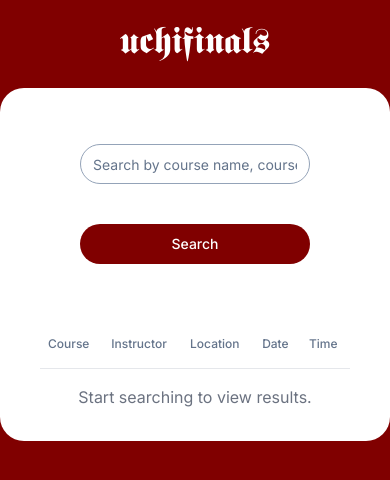
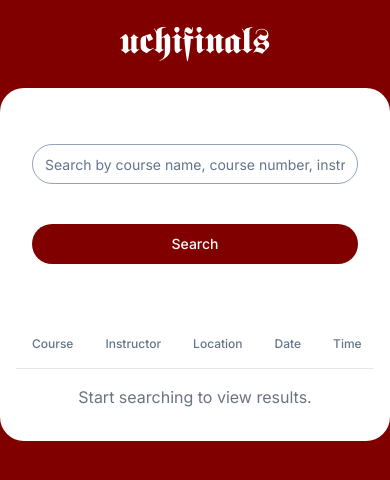
Before and after one commit to esslam-ashour/uchifinals, a Next.js app: page / in a window 390 px wide. Shown: the top 480 px of the page. Built offline with nearby package versions, Linux system fonts and the light colour scheme.

Commit message:
responsivneess improvements

```diff
--- a/app/page.tsx
+++ b/app/page.tsx
@@ -54,7 +54,7 @@ export default function Home() {
   };
 
   return (
-    <div className="container mx-auto my-6 py-4 px-10 rounded-3xl bg-white">
+    <div className="container mx-auto my-6 py-4 px-4 sm:px-6 lg:px-8 rounded-3xl bg-white">
       <SearchForm searchParams={searchParams} onInputChange={handleInputChange} onSearch={handleSearch} />
       <ExamTable key={JSON.stringify(filteredExams)} exams={filteredExams} searched={searched} resetPageTrigger={resetPageTrigger} />
     </div>
--- a/components/ExamTable.tsx
+++ b/components/ExamTable.tsx
@@ -26,15 +26,15 @@ export default function ExamTable({ exams, searched, resetPageTrigger }: ExamTab
   }, [resetPageTrigger]);
 
   return (
-    <div>
-      <Table>
+    <div className="overflow-x-auto">
+      <Table className="min-w-full">
         <TableHeader>
           <TableRow>
-            <TableHead>Course</TableHead>
-            <TableHead>Instructor</TableHead>
-            <TableHead>Location</TableHead>
-            <TableHead>Date</TableHead>
-            <TableHead>Time</TableHead>
+            <TableHead className="px-4 py-2">Course</TableHead>
+            <TableHead className="px-4 py-2">Instructor</TableHead>
+            <TableHead className="px-4 py-2">Location</TableHead>
+            <TableHead className="px-4 py-2">Date</TableHead>
+            <TableHead className="px-4 py-2">Time</TableHead>
           </TableRow>
         </TableHeader>
         <TableBody>
--- a/components/NavBar.tsx
+++ b/components/NavBar.tsx
@@ -1,4 +1,5 @@
 import localFont from "next/font/local";
+import Link from "next/link";
 
 const fettefraktur = localFont({
   src: "../public/fonts/fettefraktur.ttf"
@@ -6,6 +7,7 @@ const fettefraktur = localFont({
 
 export default function NavBar() {
   return (
+    <Link href="/">
       <header className="text-white">
         <div className="container mx-auto flex md:flex-row items-center justify-center">
           <div className={`${fettefraktur.className} text-4xl md:text-5xl lg:text-6xl mt-6 md:my-8 lg:mb-2`}>
@@ -13,5 +15,6 @@ export default function NavBar() {
           </div>
         </div>
       </header>
+    </Link>
   )
 }
--- a/components/SearchForm.tsx
+++ b/components/SearchForm.tsx
@@ -16,7 +16,7 @@ export default function SearchForm({ searchParams, onInputChange, onSearch }: Se
   };
 
   return (
-    <div className="sticky top-0 z-10 container my-6 py-4 px-10 bg-white">
+    <div className="sticky top-0 z-10 container my-6 py-4 px-4 md:px-10 bg-white">
       <form className="grid grid-rows-2 md:grid-cols-4 lg:grid-cols-6 gap-4" onSubmit={handleSubmit}>
         <div className="row-span-2 mb-6 md:col-span-4 lg:col-span-6">
           <Input
@@ -25,6 +25,7 @@ export default function SearchForm({ searchParams, onInputChange, onSearch }: Se
             value={searchParams.details}
             onChange={onInputChange}
             placeholder="Search by course name, course number, instructor name, or room..."
+            className="w-full"
           />
         </div>
       </form>
```
Lines whose indentation alone changed are shown as unchanged.
